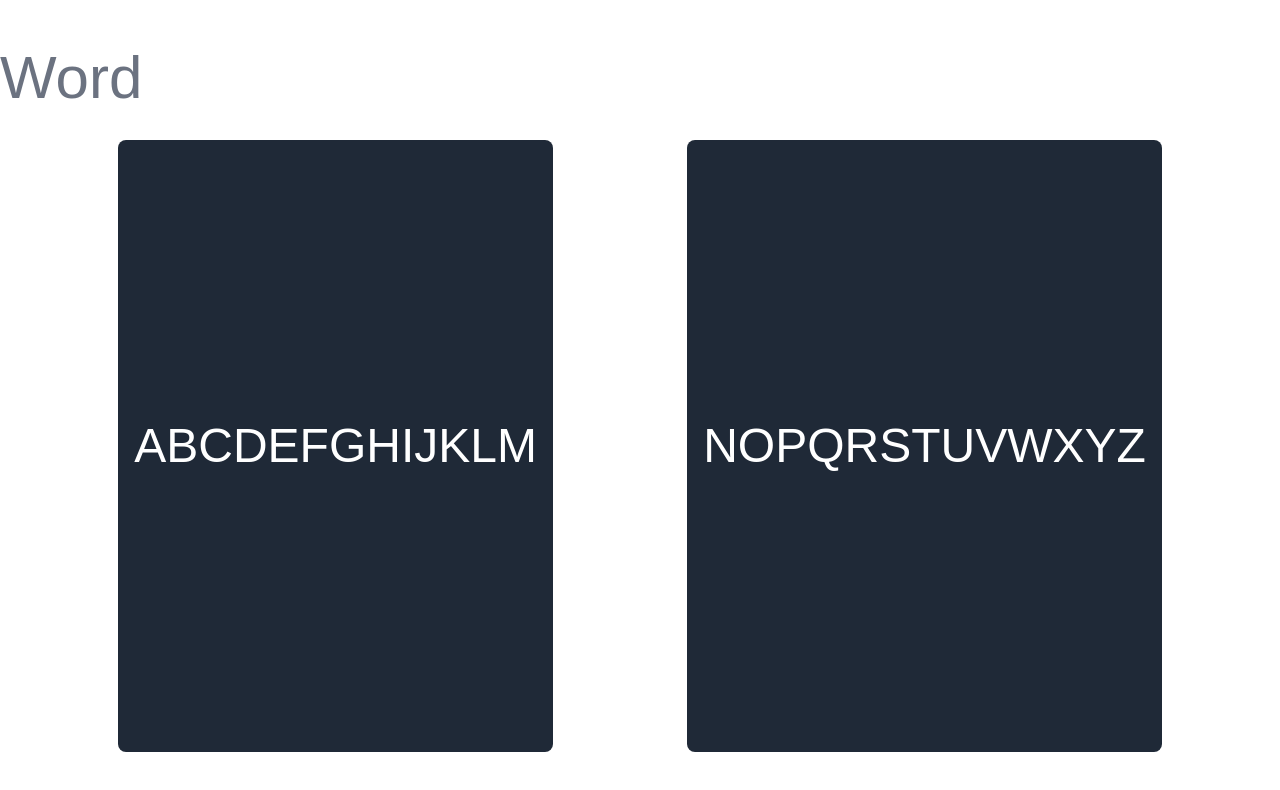
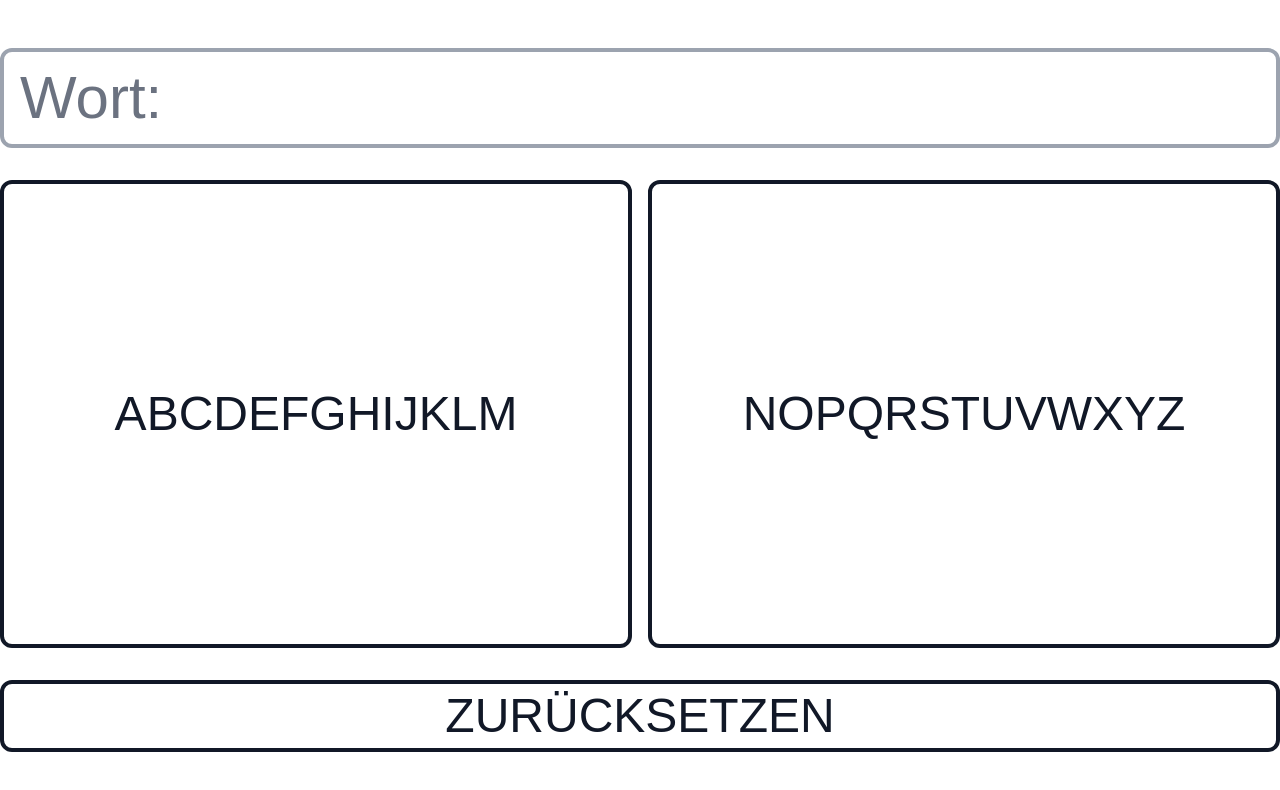
Before and after one commit to JonathanSaudhof/spell-it, a Next.js app: page / in a window 1280 px wide. Shown: the top 790 px of the page. Built offline with nearby package versions, Linux system fonts and the light colour scheme.

Commit message:
chore: final touch

```diff
--- a/src/app/page.tsx
+++ b/src/app/page.tsx
@@ -42,8 +42,8 @@
 
   return (
     <main className="flex flex-col gap-8 mx-auto container min-h-svh py-12">
-      <div className="flex gap-8">
-        <span className="text-6xl text-gray-500">Word</span>
+      <div className="flex gap-8 border-4 border-gray-400 px-4 py-4 rounded-xl">
+        <span className="text-6xl text-gray-500">Wort:</span>
         <span className="uppercase text-6xl text-center underline">{word}</span>
       </div>
       <div className="flex justify-evenly gap-4 flex-1">
@@ -51,6 +51,9 @@
         {alpha.length > 1 ? (
           <Button onClick={handleRight}>{alpha.slice(mid)}</Button>
         ) : null}
+      </div>
+      <div className="w-full flex">
+        <Button onClick={reset}>Zurücksetzen</Button>
       </div>
     </main>
   );
@@ -61,7 +64,7 @@
   onClick,
 }: Readonly<PropsWithChildren<{ onClick: () => void }>>) => (
   <button
-    className="px-4 py-2 text-white bg-gray-800 text-5xl uppercase rounded-lg"
+    className="px-4 py-2 text-gray-900 border-4 border-gray-900 text-5xl uppercase rounded-xl flex-1"
     onClick={onClick}
   >
     {children}
```
